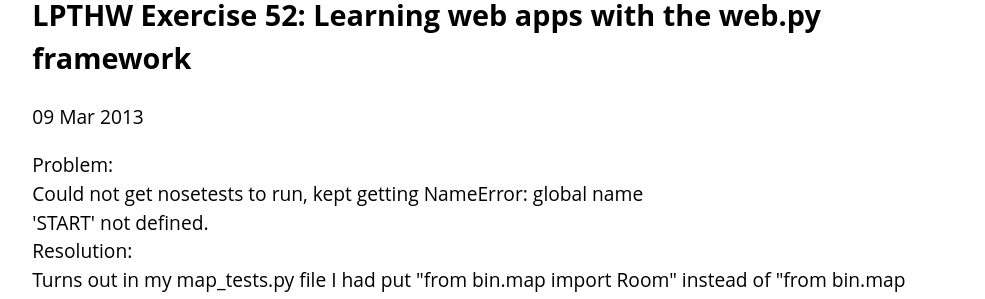
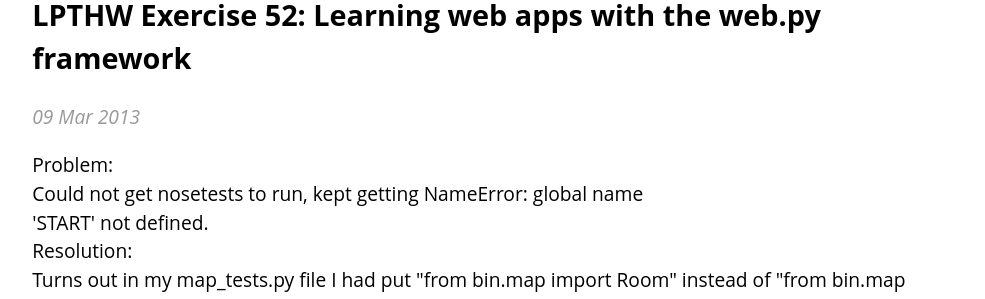
Before and after one commit to pszals/pszals.github.io, a Jekyll site: the page built from _posts/2013-03-09-lpthw-exercise-52-learning-web-apps-with-the-web-py-framework.html, in a window 1280 px wide. Shown: the part 131-430 px from the top of the page, without its empty margins (147-1132 px from the left). Built offline with Jekyll 4.4.1, drawn with Linux system fonts in a browser that asks for light colours; Markdown is read by kramdown in place of the engine named in the settings.

Commit message:
Add style to post dates

```diff
--- a/_layouts/post.html
+++ b/_layouts/post.html
@@ -2,7 +2,7 @@
 layout: default
 ---
 <h2>{{ page.title }}</h2>
-<p class="meta">{{ page.date | date_to_string }}</p>
+<p class="post-date">{{ page.date | date_to_string }}</p>
 
 <div class="post">
 {{ content }}
--- a/css/main.css
+++ b/css/main.css
@@ -50,6 +50,7 @@
 
 .post-date {
   color: #999;
+  font-style: italic;
 }
 
 .post-title {
```
